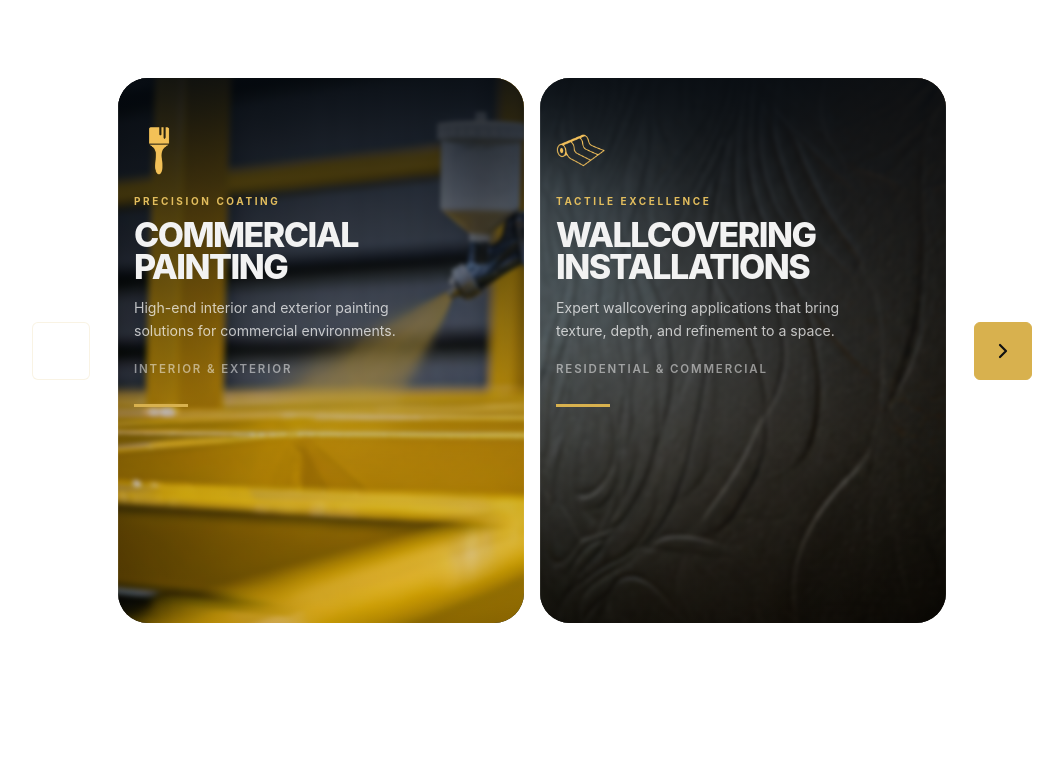
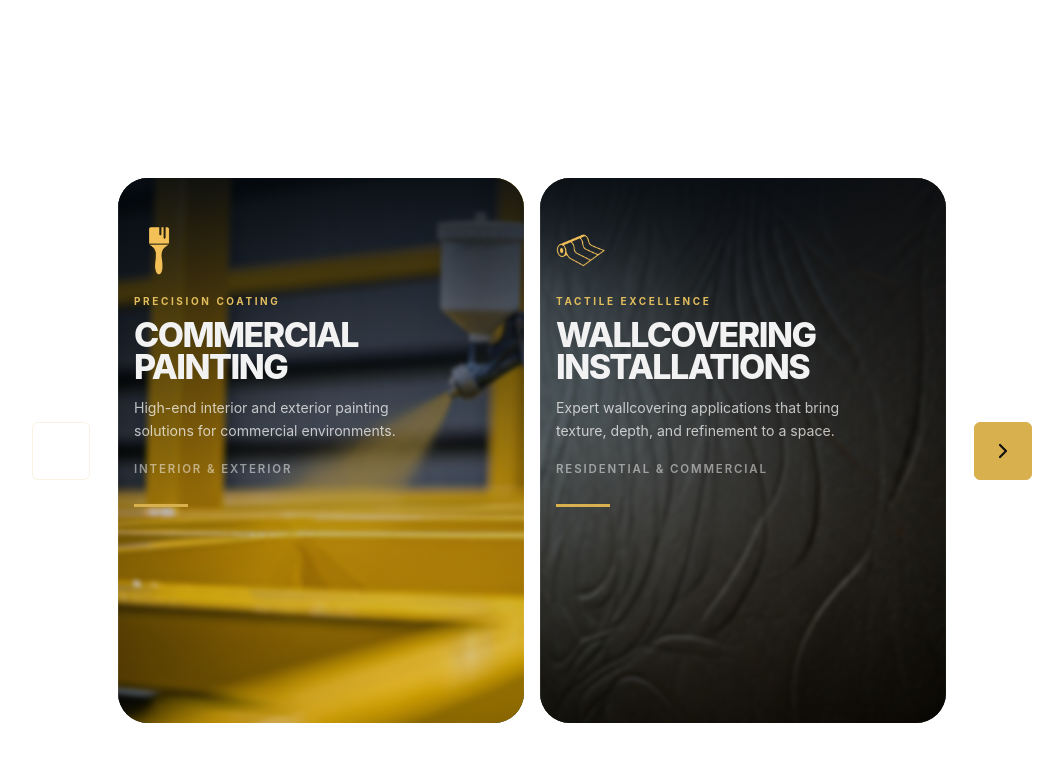
Before and after one commit to Avmannino/services_webpage_embed, a React (Vite) app: page / in a window 1280 px wide. Shown: the top 762 px of the page, without its empty margins (108-1171 px from the left). Built offline with nearby package versions, Linux system fonts and the light colour scheme.

Commit message:
card width

```diff
--- a/src/styles.css
+++ b/src/styles.css
@@ -49,7 +49,7 @@ button {
     background: transparent;
     display: flex;
     align-items: flex-end;
-    padding-bottom: 165px;
+    padding-bottom: 65px;
 }
 
 /* Background slideshow — commented out; background is transparent
```
